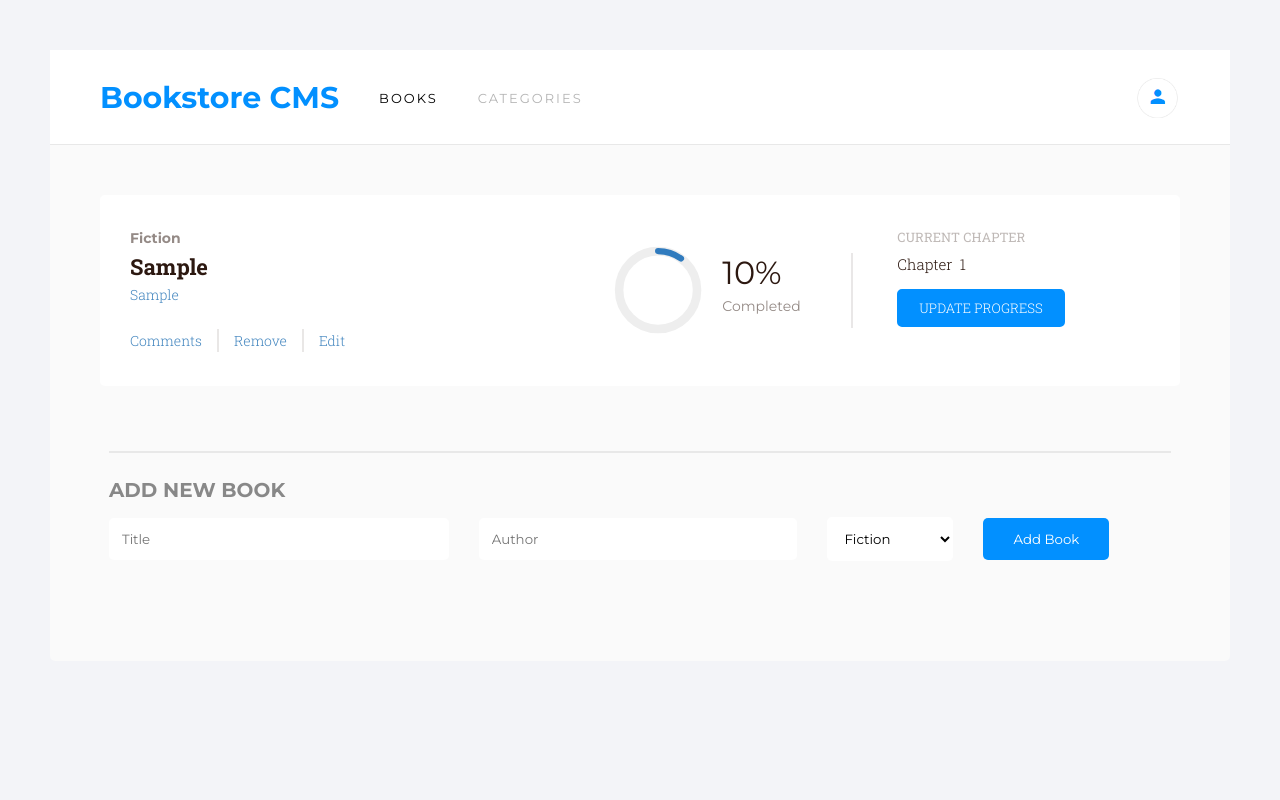
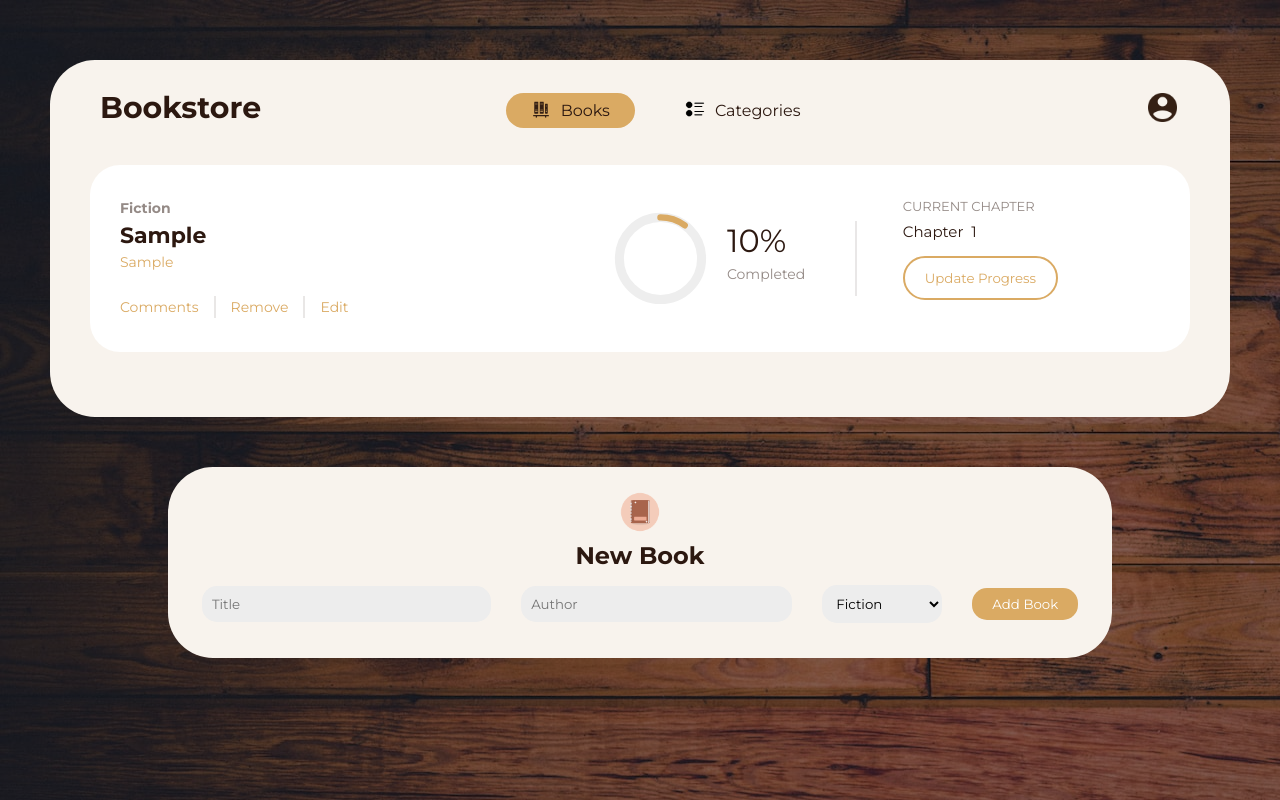
Before and after one commit to Shisui6/bookstore, a React (Create React App) app: page / in a window 1280 px wide. Both pictures are taken after typing "Sample", "Sample" into the empty fields and a click on the button "Add Book". Built offline with nearby package versions, Linux system fonts and the light colour scheme; no server answers.

Commit message:
Revert application design

```diff
--- a/public/index.html
+++ b/public/index.html
@@ -10,7 +10,6 @@
       content="Web site created using create-react-app"
     />
     <link rel="preconnect" href="https://fonts.googleapis.com"><link rel="preconnect" href="https://fonts.gstatic.com" crossorigin><link href="https://fonts.googleapis.com/css2?family=Montserrat:wght@100;200;300;400;500;600;700;800;900&display=swap" rel="stylesheet">
-    <link rel="preconnect" href="https://fonts.googleapis.com"><link rel="preconnect" href="https://fonts.gstatic.com" crossorigin><link href="https://fonts.googleapis.com/css2?family=Roboto+Slab:wght@100;200;300;400;500;600;700;800;900&display=swap" rel="stylesheet">
     <link rel="apple-touch-icon" href="%PUBLIC_URL%/logo192.png" />
     <link rel="manifest" href="%PUBLIC_URL%/manifest.json" />
     <title>Bookstore</title>
--- a/src/components/Book/Book.css
+++ b/src/components/Book/Book.css
@@ -3,7 +3,7 @@
   justify-content: space-between;
   background-color: #fff;
   padding: 20px 60px 20px 30px;
-  border-radius: 5px;
+  border-radius: 30px;
   color: #2c1810;
   margin-bottom: 15px;
 }
@@ -27,9 +27,7 @@
   margin: 0;
   padding: 0;
   font-size: 14px;
-  color: #4386bf;
-  font-weight: 300;
-  font-family: 'Roboto Slab', serif;
+  color: #daaa63;
 }
 
 .book-info button:hover {
@@ -46,7 +44,6 @@
 }
 
 .book h2 {
-  font-family: 'Roboto Slab', serif;
   margin-top: 0;
   margin-bottom: 4px;
   font-size: 22px;
@@ -70,43 +67,33 @@
   margin-top: 0;
   font-size: 14px;
   margin-bottom: 25px;
-  color: #4386bf;
-  font-weight: 300;
-  font-family: 'Roboto Slab', serif;
+  color: #daaa63;
 }
 
 .current {
   font-size: 13px;
-  opacity: 0.3;
+  opacity: 0.5;
   margin-bottom: 8px;
-  font-family: 'Roboto Slab', serif;
 }
 
 .chapter {
   margin-top: 0;
   font-size: 15px;
-  font-family: 'Roboto Slab', serif;
-  font-weight: 300;
 }
 
 .update {
   background: none;
   border: none;
-  border: 2px solid #0290ff;
-  background-color: #0290ff;
-  padding: 8px 20px;
-  border-radius: 5px;
-  color: #fff;
+  border: 2px solid #daaa63;
+  padding: 12px 20px;
+  border-radius: 25px;
+  color: #daaa63;
   cursor: pointer;
   transition: 0.3s;
-  text-transform: uppercase;
-  font-family: 'Roboto Slab', serif;
-  font-weight: 300;
 }
 
 .update:hover {
-  background-color: #666;
-  border: 2px solid #666;
+  background-color: #daaa63;
   color: #fff;
 }
 
@@ -133,7 +120,7 @@
 }
 
 .circle {
-  stroke: #307bbe;
+  stroke: #daaa63;
   fill: none;
   stroke-width: 2.5;
   stroke-linecap: round;
@@ -171,7 +158,6 @@
 
 .chapter-div {
   width: 22.5%;
-  font-family: 'Roboto Slab', serif;
 }
 
 @media only screen and (max-width: 768px) {
--- a/src/components/BookForm/BookForm.css
+++ b/src/components/BookForm/BookForm.css
@@ -1,9 +1,14 @@
 .bookForm {
-  padding: 25px 0 100px;
+  text-align: center;
+  margin-top: 50px;
+  padding-top: 25px;
+  padding-bottom: 35px;
   color: #2c1810;
-  border-top: 2px solid #e8e8e8;
-  width: 90%;
-  margin: 0 auto;
+  background-color: #f8f3ed;
+  border-radius: 45px;
+  width: 80%;
+  margin-left: auto;
+  margin-right: auto;
 }
 
 .bookForm img {
@@ -15,21 +20,19 @@
 .bookForm h2 {
   margin-top: 0;
   margin-bottom: 0;
-  color: #888;
-  font-size: 20px;
 }
 
 form {
-  padding: 15px 0 0;
+  padding: 15px 20px 0;
 }
 
 form input,
 select {
   margin-right: 30px;
   border: none;
-  background-color: #fff;
-  padding: 13px;
-  border-radius: 5px;
+  background-color: #ededed;
+  padding: 10px;
+  border-radius: 15px;
 }
 
 #title {
@@ -41,11 +44,11 @@ select {
 }
 
 form button {
-  padding: 13px 30px;
-  background-color: #0290ff;
+  padding: 8px 20px;
+  background-color: #daaa63;
   color: #fff;
   cursor: pointer;
-  border-radius: 5px;
+  border-radius: 15px;
   border: none;
   transition: 0.3s;
 }
@@ -69,4 +72,12 @@ form button:hover {
     width: 100%;
     margin-bottom: 25px;
   }
+
+  form button {
+    margin-top: 25px;
+  }
+
+  select {
+    margin: 0 auto;
+  }
 }
--- a/src/components/BookForm/BookForm.jsx
+++ b/src/components/BookForm/BookForm.jsx
@@ -2,6 +2,7 @@ import React, { useState } from 'react';
 import { useDispatch } from 'react-redux';
 import { v4 as uuidv4 } from 'uuid';
 import './BookForm.css';
+import bookImg from '../../images/book-form.png';
 import { addBook, postBook } from '../../redux/books/books';
 
 const BookForm = () => {
@@ -50,7 +51,8 @@ const BookForm = () => {
 
   return (
     <div className="bookForm">
-      <h2>ADD NEW BOOK</h2>
+      <img src={bookImg} alt="book" />
+      <h2>New Book</h2>
       <form onSubmit={handleSubmit}>
         <input type="text" id="title" name="title" placeholder="Title" value={book.title} onChange={handleInputChange} required />
         <input type="text" id="author" name="author" placeholder="Author" value={book.author} onChange={handleInputChange} required />
--- a/src/components/BookList/BookList.css
+++ b/src/components/BookList/BookList.css
@@ -1,10 +1,10 @@
 .booklist {
-  padding: 50px;
+  padding: 10px 40px 50px;
 }
 
 .booklist-empty {
   text-align: center;
-  color: #4386bf;
+  color: #daaa63;
   padding: 10px;
 }
 
@@ -15,7 +15,7 @@
 .filter {
   position: absolute;
   right: 55px;
-  top: 10px;
+  top: -25px;
   font-size: 12px;
 }
 
--- a/src/components/Categories/Categories.css
+++ b/src/components/Categories/Categories.css
@@ -18,7 +18,7 @@
 }
 
 .cat-item {
-  background-color: #fff;
+  background-color: rgba(218, 170, 99, 0.1);
   border-radius: 35px;
   backdrop-filter: blur(20px);
   display: flex;
@@ -52,7 +52,7 @@
 }
 
 .categories h2 {
-  color: #4386bf;
+  color: #daaa63;
   font-weight: 400;
 }
 
--- a/src/components/Navbar/Navbar.css
+++ b/src/components/Navbar/Navbar.css
@@ -1,50 +1,47 @@
 nav {
   display: flex;
+  justify-content: space-between;
   align-items: center;
   padding: 24px 50px;
   height: 95px;
-  background-color: #fff;
-  border-bottom: 1px solid #e8e8e8;
 }
 
 .profile {
-  position: absolute;
-  right: 100px;
-  height: 45px;
-  width: 45px;
+  height: 35px;
+  width: 35px;
 }
 
 nav ul {
   display: flex;
   padding: 0;
   list-style: none;
+  position: relative;
+  right: 70px;
 }
 
 nav h1 {
   font-size: 30px;
+  color: #2c1810;
   margin-right: 40px;
-  color: #0290ff;
 }
 
 nav li:last-child {
-  margin-left: 40px;
+  margin-left: 50px;
 }
 
 .link {
-  font-size: 13px;
   text-decoration: none;
-  color: #b4b4b4;
+  color: #2c1810;
   transition: 0.3s;
-  text-transform: uppercase;
-  letter-spacing: 2px;
 }
 
 .active {
-  font-size: 13px;
-  letter-spacing: 2px;
-  text-transform: uppercase;
   text-decoration: none;
-  color: #000;
+  color: #2c1810;
+  background-color: #daaa63;
+  padding: 8px 25px;
+  border-radius: 25px;
+  transition: 0.3s;
 }
 
 .link-img {
--- a/src/components/Navbar/Navbar.jsx
+++ b/src/components/Navbar/Navbar.jsx
@@ -1,18 +1,22 @@
 import { NavLink } from 'react-router-dom';
 import './Navbar.css';
-import profile from '../../images/prof.png';
+import profile from '../../images/user.png';
+import book from '../../images/book-shelf.png';
+import categories from '../../images/categories.png';
 
 const Navbar = () => (
   <nav>
-    <h1>Bookstore CMS</h1>
+    <h1>Bookstore</h1>
     <ul>
       <li>
         <NavLink to="/" className={({ isActive }) => (isActive ? 'active' : 'link')}>
+          <img src={book} alt="book" className="link-img" />
           Books
         </NavLink>
       </li>
       <li>
         <NavLink to="categories" className={({ isActive }) => (isActive ? 'active' : 'link')}>
+          <img src={categories} alt="menu" className="link-img" />
           Categories
         </NavLink>
       </li>
--- a/src/index.css
+++ b/src/index.css
@@ -7,7 +7,7 @@ body {
   margin: 0;
   padding: 0;
   min-width: 400px;
-  background-color: #f3f4f8;
+  background-image: linear-gradient(rgba(0, 0, 0, 0.5), rgba(0, 0, 0, 0.5)), url('../public/wood.jpg');
   -webkit-font-smoothing: antialiased;
   -moz-osx-font-smoothing: grayscale;
 }
@@ -23,12 +23,12 @@ code {
 }
 
 .app-cont {
-  padding: 50px 50px;
+  padding: 60px 50px;
 }
 
 .app {
-  border-radius: 5px;
-  background-color: #fafafa;
+  border-radius: 45px;
+  background-color: #f8f3ed;
 }
 
 #error-page {
--- a/src/redux/categories/categories.js
+++ /dev/null
@@ -1,18 +0,0 @@
-const STATUS = 'bookstore/categories/CHECK_STATUS';
-
-const initialState = [];
-
-export default (state = initialState, action) => {
-  switch (action.type) {
-    case STATUS:
-      return 'Under Construction';
-    default:
-      return state;
-  }
-};
-
-export const statusAction = () => ({
-  type: STATUS,
-});
-
-export const selectCategories = (state) => state.categories;
--- a/src/redux/configureStore.js
+++ b/src/redux/configureStore.js
@@ -1,11 +1,9 @@
 import { configureStore } from '@reduxjs/toolkit';
 import booksReducer from './books/books';
-import categoriesReducer from './categories/categories';
 
 const store = configureStore({
   reducer: {
     books: booksReducer,
-    categories: categoriesReducer,
   },
 });
 
--- a/src/routes/App.jsx
+++ b/src/routes/App.jsx
@@ -13,8 +13,8 @@ const App = () => {
         <div id="detail">
           <Outlet />
         </div>
-        {location.pathname === '/' ? <BookForm /> : ''}
       </div>
+      {location.pathname === '/' ? <BookForm /> : ''}
     </div>
   );
 };
```
Also changed, not shown: src/images/prof.png (deleted), 1 other file (tests, documents, lock files or other folders).
